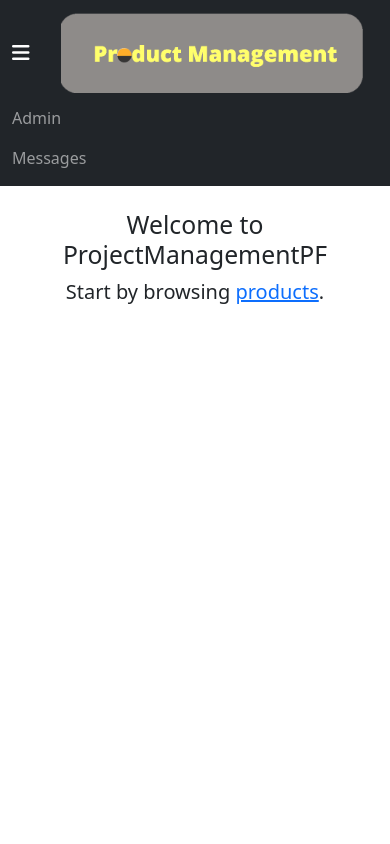
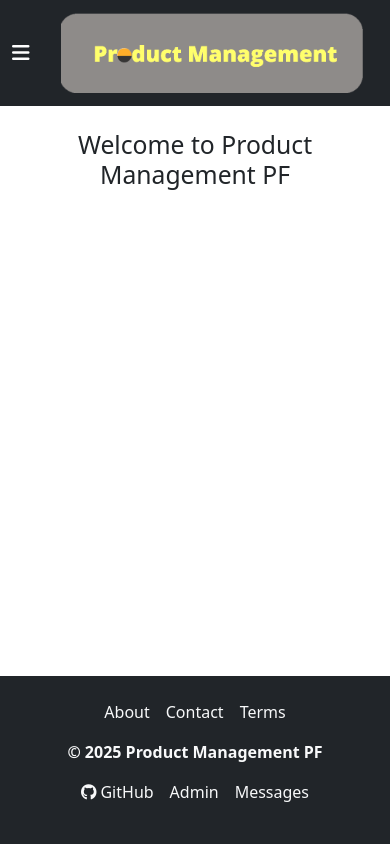
Before and after one commit to vasilako/ProjectManagementPF, a Django app: page / in a window 390 px wide. Run offline with Django 5.2, Linux system fonts and the light colour scheme; data that the repository does not hold is empty.

Commit message:
feat: add responsive footer and update navbar layout
- Created footer component with three-column layout (About, Branding, GitHub/Admin/Message links)
- Styled footer with Bootstrap classes for alignment and responsiveness
- Used `{% now "Y" %}` template tag to dynamically show current year
- Adjusted navbar layout and spacing for better centering
- Minor layout refinements for consistent UI across base.html

```diff
--- a/core/templates/core/home.html
+++ b/core/templates/core/home.html
@@ -4,7 +4,6 @@
 
 {% block content %}
   <div class="text-center">
-    <h2>Welcome to ProjectManagementPF</h2>
-    <p class="lead">Start by browsing <a href="{% url 'product_list' %}">products</a>.</p>
+    <h2>Welcome to Product Management PF</h2>
   </div>
 {% endblock %}
--- a/templates/base.html
+++ b/templates/base.html
@@ -16,15 +16,18 @@
 
 
 </head>
-<body>
+<body class="d-flex flex-column min-vh-100">
 
   {% include "components/navbar.html" %}
 
-  <div class="container mt-4">
+  <main class="container mt-4 flex-grow-1">
     {% include "components/messages.html" %}
     {% block content %}{% endblock %}
-  </div>
+  </main>
+
+  {% include "components/footer.html" %}
 
   <!-- Bootstrap JS bundle -->
 </body>
+
 </html>
--- /dev/null
+++ b/templates/components/footer.html
@@ -0,0 +1,28 @@
+<footer class="bg-dark text-light mt-4 py-4">
+  <div class="container">
+    <div class="row text-center text-md-start align-items-center">
+
+      <!-- Left: Nav links -->
+      <div class="col-md-4 mb-3 mb-md-0 d-flex justify-content-center justify-content-md-start gap-3">
+        <a href="#" class="text-light text-decoration-none">About</a>
+        <a href="#" class="text-light text-decoration-none">Contact</a>
+        <a href="#" class="text-light text-decoration-none">Terms</a>
+      </div>
+
+      <!-- Center: App name -->
+      <div class="col-md-4 mb-3 mb-md-0 text-center">
+        <span class="fw-bold">© {% now "Y" %} Product Management PF</span>
+      </div>
+
+      <!-- Right: Social + Admin -->
+      <div class="col-md-4 mb-3 mb-md-0 d-flex justify-content-center justify-content-md-end gap-3">
+        <a href="https://github.com/vasilako/ProjectManagementPF" target="_blank" class="text-light text-decoration-none">
+          <i class="fab fa-github me-1"></i>GitHub
+        </a>
+        <a href="{% url 'admin:index' %}" class="text-light text-decoration-none">Admin</a>
+        <a href="{% url 'test_messages' %}" class="text-light text-decoration-none">Messages</a>
+      </div>
+
+    </div>
+  </div>
+</footer>
--- a/templates/components/navbar.html
+++ b/templates/components/navbar.html
@@ -1,17 +1,18 @@
 {% load static %}
-
 
 
 <nav class="navbar navbar-expand-lg navbar-dark bg-dark">
     <div class="container-fluid d-flex justify-content-between align-items-center">
 
         <!-- Left: menu icon triggers collapse -->
-<a class="navbar-brand" data-bs-toggle="collapse" href="#categoryMenu" role="button" aria-expanded="false" aria-controls="categoryMenu">
+        <a class="navbar-brand" data-bs-toggle="collapse" href="#categoryMenu" role="button" aria-expanded="false"
+           aria-controls="categoryMenu">
             <i class="fas fa-bars"></i>
         </a>
 
         <!-- Collapsible categories list -->
-<div class="collapse position-absolute bg-dark p-3 rounded shadow" id="categoryMenu" style="top:60px; left:15px; z-index:999;">
+        <div class="collapse position-absolute bg-dark p-3 rounded shadow" id="categoryMenu"
+             style="top:60px; left:15px; z-index:999;">
             <ul class="list-unstyled mb-0">
                 {% for cat in categories %}
                 <li>
@@ -28,17 +29,5 @@
             <img src="{% static 'img/logo.png' %}" alt="Logo" height="80">
         </a>
 
-    <!-- Right: links -->
-    <div class="d-flex">
-      <ul class="navbar-nav ms-auto">
-        <li class="nav-item">
-          <a class="nav-link" href="{% url 'admin:index' %}">Admin</a>
-        </li>
-        <li class="nav-item">
-          <a class="nav-link" href="{% url 'test_messages' %}">Messages</a>
-        </li>
-      </ul>
-    </div>
-
     </div>
 </nav>
```
Also changed, not shown: config/settings.py (+3 -7 lines). Lines whose indentation alone changed are shown as unchanged.
